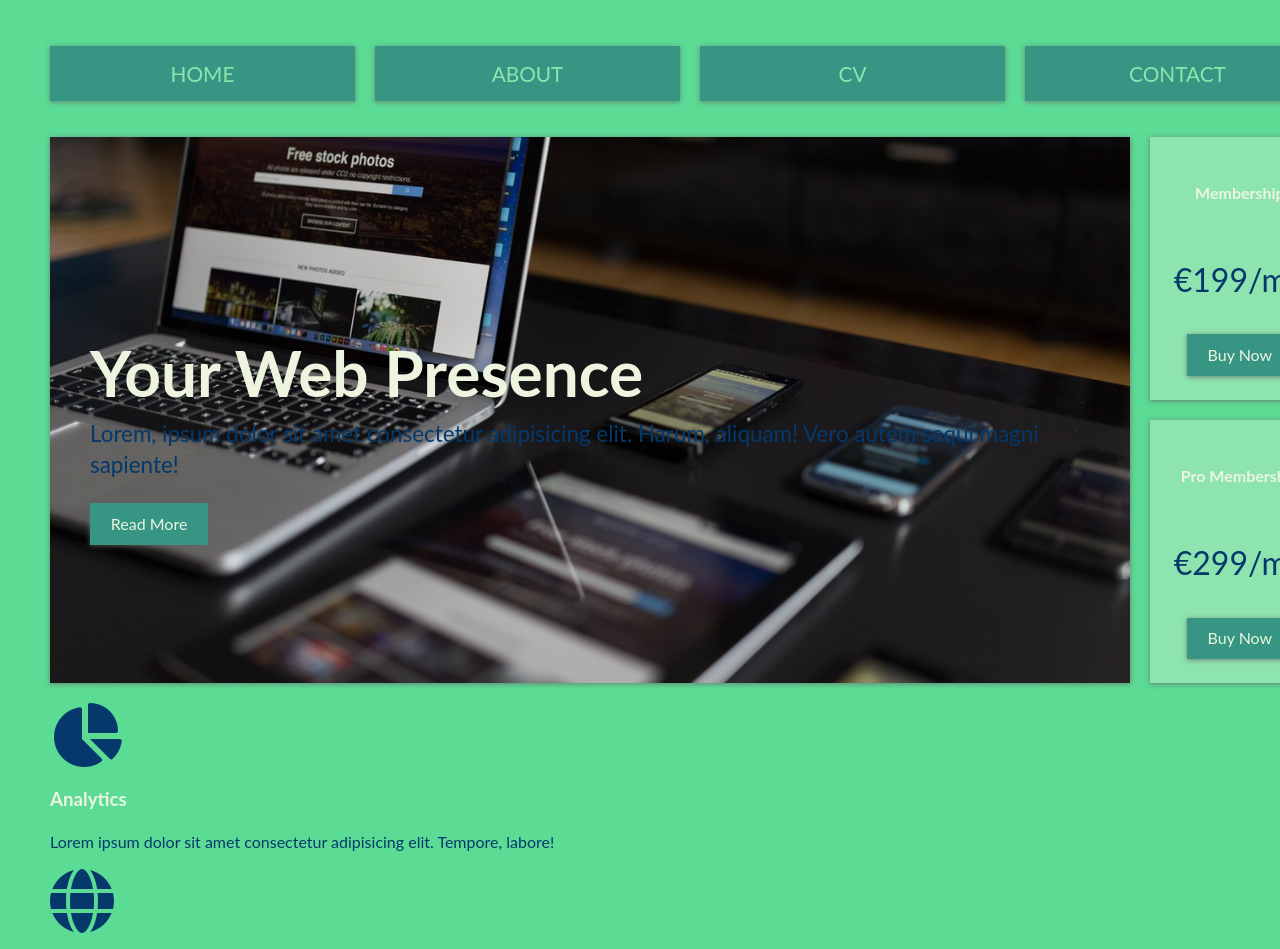
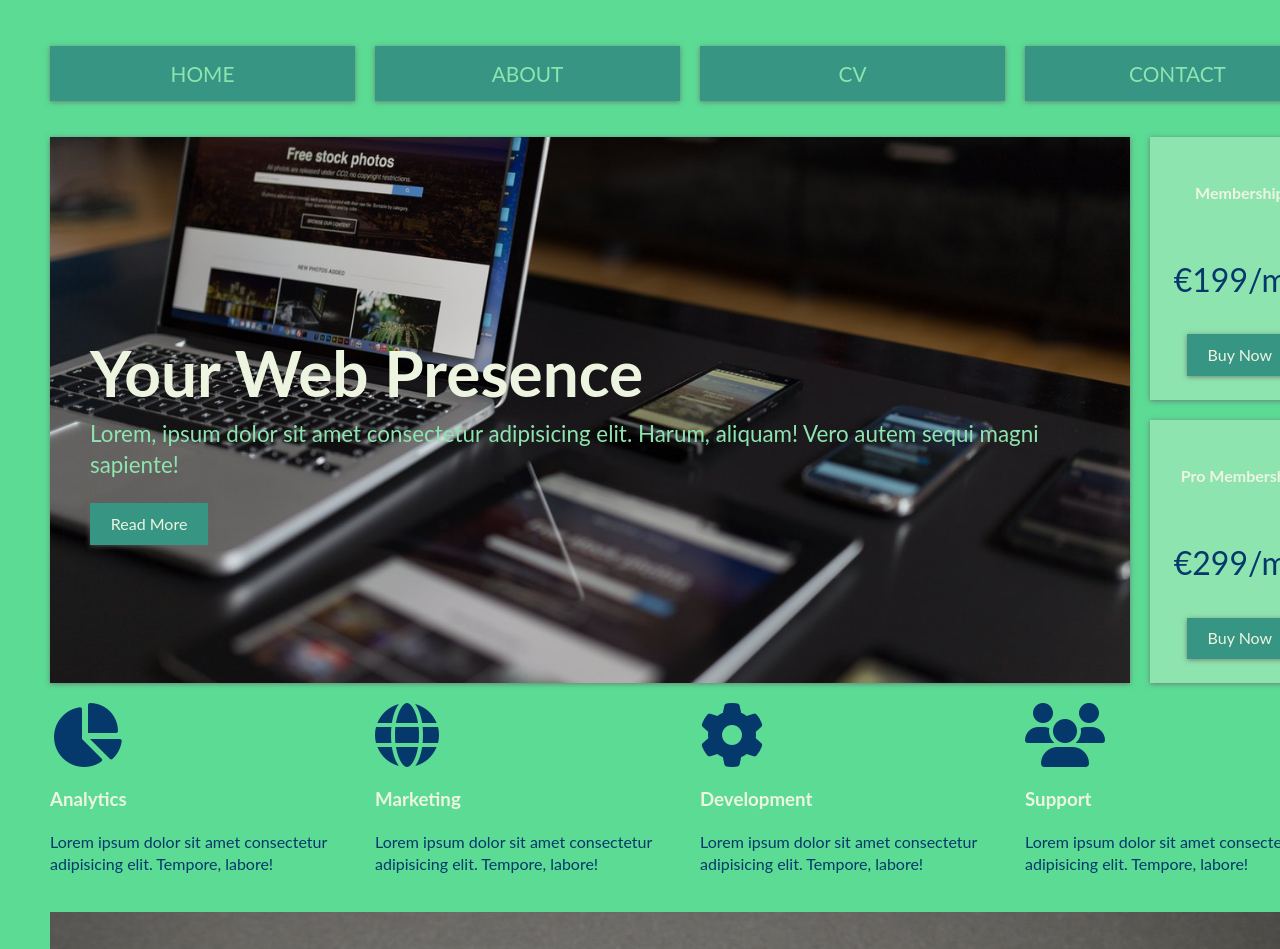
Before and after one commit to Ppaloni/Grid-practice, a plain HTML site: page index.html in a window 1280 px wide. Shown: the top 949 px of the page. Drawn offline with Linux system fonts and the light colour scheme.

Commit message:
responsiivisuus ei vielä toimi

```diff
--- a/style.css
+++ b/style.css
@@ -118,7 +118,7 @@ img {
 .showcase p {
     font-size: 1.4rem;
     margin-top: 0;
-    color: var(--blue);
+    color: var(--lightgreen);
 }
 /*Showcase ends*/
 
@@ -148,6 +148,14 @@ img {
 
 /*top box ends*/
 
+/*Boxes*/
+.boxes {
+    display: grid;
+    grid-gap: 20px;
+    /*ei toiminu tämä vielä!*/
+    grid-template-columns: repeat(auto-fit, minmax(200px, 1fr));
+}
+
 
 /* https://www.youtube.com/watch?v=moBhzSC455o&t=1942s
-jäätiin kohtaan 17.55*/
+jäätiin kohtaan 33.56*/
```
